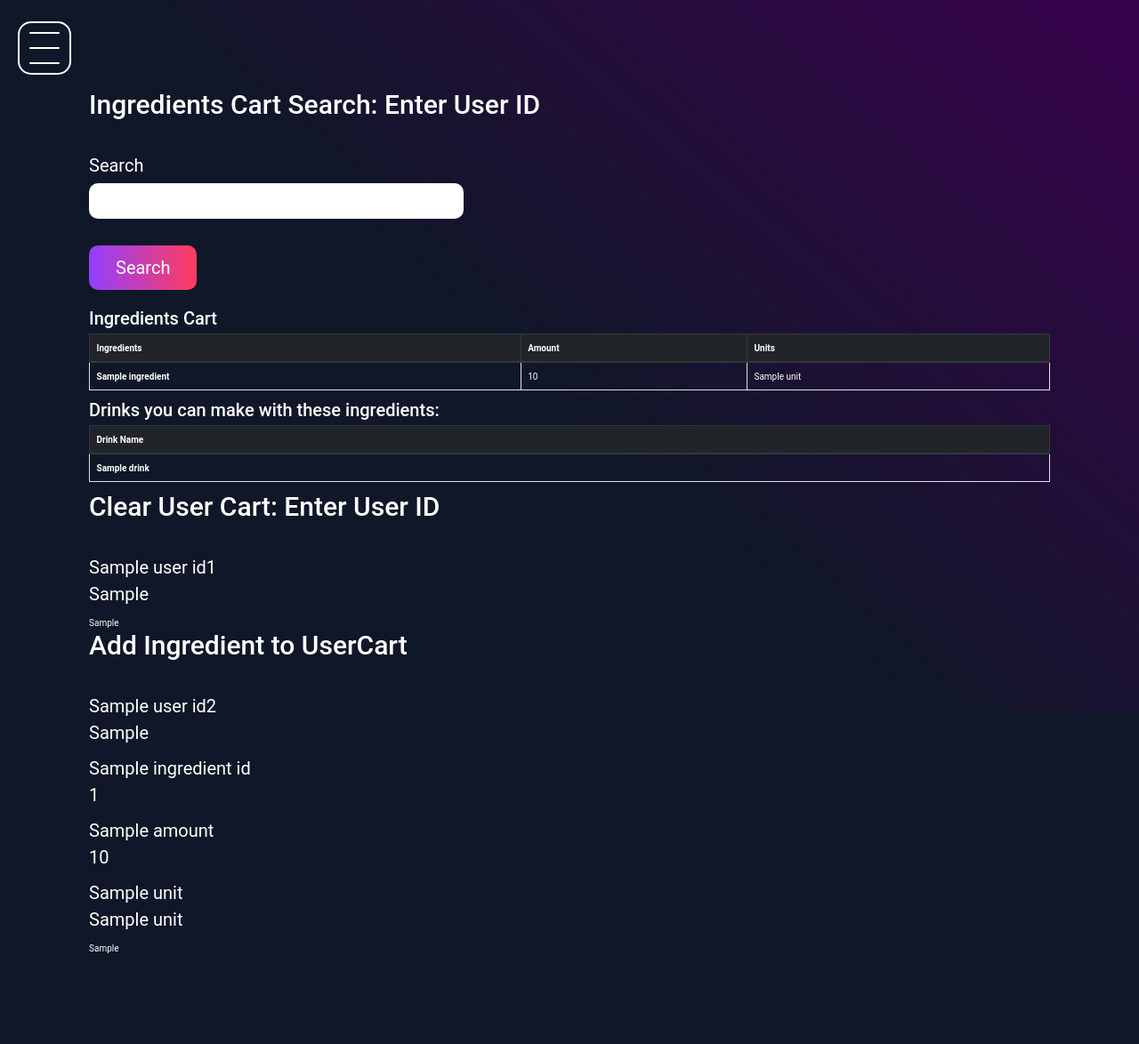
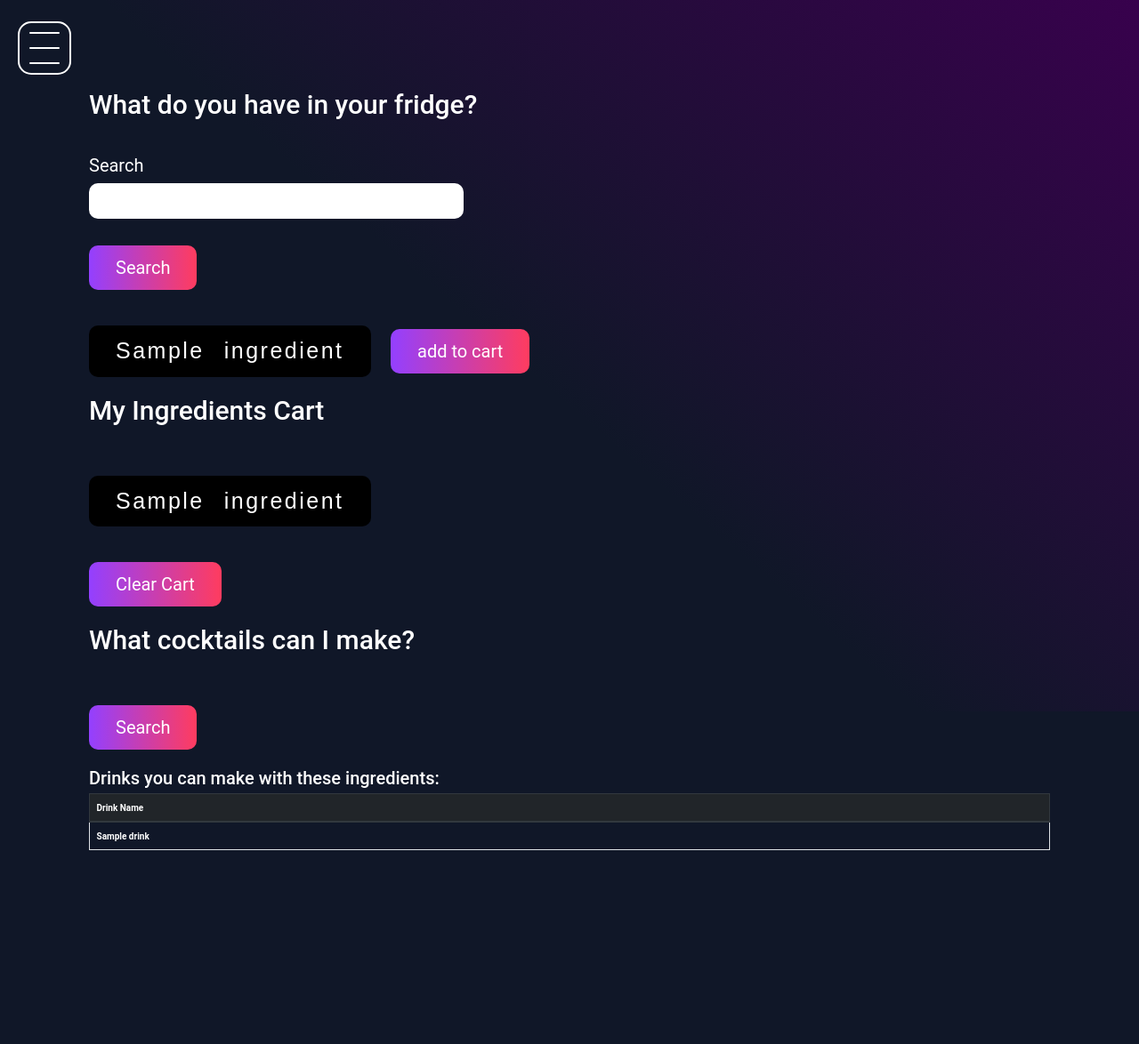
Before and after one commit to Stuarttsao/CS316_Project, a Flask app: template app/templates/cart.html in a window 1280 px wide. Shown: the whole page at 89% size. After the commit the page ends 956 px from the top, so only its background shows below. Run offline with Flask 2, Linux system fonts and the light colour scheme; the template is opened without the code that fills it: values that come from a table or form of the project are taken from there, most other values are stand-ins (such as "Sample title", 1, 10 or a date in 2020); lists and menus that the app fills with data are empty; parts of the project's set-up code (start-up, migrations or seed data) failed here and were passed over; some libraries are stand-ins or nearby versions.

Commit message:
made ingredients cart fully functional with interactive buttons

```diff
--- a/app/index.py
+++ b/app/index.py
@@ -1,5 +1,5 @@
-from urllib import request
-from flask import render_template
+# from urllib import request
+from flask import render_template, request, redirect, url_for, flash, jsonify
 from flask_login import current_user
 from flask_wtf import FlaskForm
 
@@ -39,7 +39,7 @@ class addDrinkForm(FlaskForm):
 
 class deleteCartForm(FlaskForm):
     userID1 = StringField('User ID', validators=[DataRequired()])
-    submit1 = SubmitField('Delete Cart')
+    submit1 = SubmitField('Clear Cart')
 
 class addCartForm(FlaskForm):
     userID2 = StringField('User ID', validators=[DataRequired()])
@@ -91,6 +91,11 @@ def drink(did):
     ingredients = Components.get_by_did(did)
     return render_template('drink.html', title='Drink', drink=drink, ingredients=ingredients)
 
+# @bp.route('/addToCart/<iid>', methods=['GET', 'POST'])
+# def addToCart(iid):
+#     ingredient = Ingredients.get_by_iid(iid)
+
+
 @bp.route('/ratings', methods=['GET', 'POST'])
 def social():
     my_rating = []
@@ -134,34 +139,58 @@ def menu():
 @bp.route('/cart', methods=['GET', 'POST'])
 def cartIndex():
     form = SearchForm()
-    ingredient = []
+    ingredients = []
     makable = []
+    addIngredient = []
     # delete cart
+    localCart = IngredientCart.get_by_uid(current_user.uid)
+
     deleteCart = deleteCartForm()
-    if deleteCart.submit1.data and deleteCart.validate_on_submit():
-        IngredientCart.remove_all_by_uid(deleteCart.userID1.data)
+    addCart = addCartForm()
 
-    # add to cart
-    addCart = addCartForm()
-    if addCart.submit2.data and addCart.validate():
-        print("cart")
-        cart = IngredientCart(uid=addCart.userID2.data, iid=addCart.ingredientID.data, amount=addCart.amount.data, unit=addCart.unit.data)
-        cart.insert()
+    if request.method == 'POST':
 
-        # print(cart)
+        if request.form.get('clearCart') == 'Clear Cart':
+            IngredientCart.remove_all_by_uid(current_user.uid)
+            localCart = IngredientCart.get_by_uid(current_user.uid)
+            print(localCart)
+            print("deleted cart")
 
-    if form.submit.data and form.validate_on_submit():
-        ingredient = IngredientCart.get_by_uid(form.search.data)
+        # # add to cart
+        # if addCart.submit2.data and addCart.validate():
+        #     print("cart")
+        #     cart = IngredientCart(uid=addCart.userID2.data, iid=addCart.ingredientID.data, amount=addCart.amount.data, unit=addCart.unit.data)
+        #     cart.insert()
+        #     localCart = IngredientCart.get_by_uid(current_user.uid)
 
-        iidList = []
-        for i in ingredient:
-            iidList.append(i.iid)
-        print(iidList)
+        if form.submit.data and form.validate_on_submit():
+            ingredients = Ingredients.get_by_name(form.search.data)
+            print(ingredients)
 
-        makable = IngredientCart.search_by_cart(iidList)
-        print(makable)
 
-    return render_template('cart.html', title='IngredientCart', form=form, addCart = addCart ,deleteCart = deleteCart,ingredients=ingredient, makable = makable)
+        if request.form.get('add'):
+            cart = IngredientCart(uid=current_user.uid, iid=request.form.get('ingredient'), amount=100, unit="placeholder")
+            cart.insert()
+            localCart = IngredientCart.get_by_uid(current_user.uid)
+
+
+
+
+
+
+        if request.form.get('makable') == 'Search':
+            iidList = []
+            for i in localCart:
+                iidList.append(i.iid)
+            print(iidList)
+
+            makable = IngredientCart.search_by_cart(iidList)
+            print(makable)
+
+    return render_template('cart.html', title='IngredientCart',uid = current_user.uid,
+    form=form, addCart = addCart ,deleteCart = deleteCart,ingredients=ingredients, localCart = localCart, makable = makable)
+
+
 
 @bp.route('/barcart', methods=['GET', 'POST'])
 def barCart():
--- a/app/models/ingredientCart.py
+++ b/app/models/ingredientCart.py
@@ -62,7 +62,7 @@
             FROM temp
             GROUP BY did
         )
-        SELECT drinks.name
+        SELECT drinks.name, drinks.did
         FROM drinks, total2, total
         WHERE total2.did = total.did AND total2.count = total.count AND total2.did = drinks.did
         ''')
--- a/app/static/css/example.css
+++ b/app/static/css/example.css
@@ -297,3 +297,28 @@
   -webkit-transform: scale(1.1);
   transform: scale(1.1);
 }
+
+span.b {
+  min-width: none;
+  background: rgb(147,64,255);
+  background: black;
+  color: var(--text-color);
+  display: inline-block;
+  font-weight: 400;
+  text-align: center;
+  white-space: nowrap;
+  vertical-align: middle;
+  -webkit-user-select: none;
+  -moz-user-select: none;
+  -ms-user-select: none;
+  user-select: none;
+  border: 0px;
+  padding: 1rem 3rem;
+  font-size: 1rem;
+  line-height: 1.5;
+  border-radius: 1rem;
+  cursor: pointer;
+  transition: all .2s ease-in-out;
+  margin: 2rem 2rem 2rem 0;
+  font-size: 2rem;
+}
--- a/app/templates/cart.html
+++ b/app/templates/cart.html
@@ -3,7 +3,10 @@
 {% block content %}
 
 <!-- HTML Page with search bar and search button -->
-<h1>Ingredients Cart Search: Enter User ID</h1>
+
+<!-- <h1>Current user: {{uid}}</h1> -->
+
+<h1>What do you have in your fridge?</h1>
 <form action="" method="post" novalidate>
   {{ form.hidden_tag() }}
   <p>
@@ -16,32 +19,42 @@
   {{ form.submit(class_="btn btn-black") }}
 
   <!-- list of ingredients returned from search -->
+  {% if ingredients %}
+  <div>
+      {% for ingredient in ingredients %}
+        <span class="b">
+          <text class="text">{{ingredient.name}}</text>
+        </span>
+        <form method="POST" action="/cart">
+          <input type="submit" value="add to cart" name="add">
+          <input type="hidden" value="{{ingredient.iid}}" name="ingredient">
+        </form>
+      {% endfor %}
+  </div>
+  {% endif %}
 
-{% if ingredients %}
-<h2>Ingredients Cart</h2>
-<table class='table table-hover table-bordered container'>
-  <thead class="thead-dark">
-    <tr>
-      <th scope="col">Ingredients</th>
-      <th scope="col">Amount</th>
-      <th scope="col">Units</th>
+{% if localCart %}
+<h1>My Ingredients Cart</h1>
+<div>
+  {% for ingredient in localCart %}
+    <span class="b">
+      <text class="text">{{ingredient.name}}</text>
+    </span>
+  {% endfor %}
+</div>
 
-    </tr>
-  </thead>
-  <tbody>
-    {% for ingredient in ingredients %}
-      <tr>
-        <th scope="row">{{ingredient.name}}</th>
-        <td>{{ingredient.amount}}</td>
-        <td>{{ingredient.unit}}</td>
-      </tr>
-    {% endfor %}
-  </tbody>
-</table>
+<form method="POST" action="/cart">
+  <input type="submit" value="Clear Cart" name="clearCart">
+</form>
+
+<h1 >What cocktails can I make?</h1>
+<form method="POST" action="/cart">
+  <input type="submit" value="Search" name="makable">
+</form>
+
+{% endif %}
 
 
-
-{% endif %}
 
 {% if makable %}
 <h2>Drinks you can make with these ingredients:</h2>
@@ -54,7 +67,7 @@
   <tbody>
     {% for drink in makable %}
       <tr>
-        <th scope="row">{{drink.name}}</th>
+        <th scope="row"><a href="{{ url_for('index.drink', did = drink.did) }}">{{drink.name}}</a></th>
       </tr>
     {% endfor %}
   </tbody>
@@ -63,20 +76,20 @@
 {% endif %}
 
 
-<h1>Clear User Cart: Enter User ID</h1>
-<form action="" method="post" novalidate>
-  {{ deleteCart.hidden_tag() }}
-  <p>
+<!-- <h1>Clear User Cart: Enter User ID</h1> -->
+
+  <!-- {{ deleteCart.hidden_tag() }} -->
+  <!-- <p>
     {{ deleteCart.userID1.label }}<br/>
     {{ deleteCart.userID1(size=32) }}<br/>
     {% for error in deleteCart.userID1.errors %}
     <span style="color: red;">[{{ error }}]</span>
     {% endfor %}
-  </p>
-  {{ deleteCart.submit1(class_="btn btn-black") }}
+  </p> -->
+  <!-- {{ deleteCart.submit1(class_="btn btn-black") }} -->
 
 
-<h1>Add Ingredient to UserCart</h1>
+<!-- <h1>Add Ingredient to UserCart</h1>
 <form action="" method="post" novalidate>
   {{ addCart.hidden_tag() }}
   <p>
@@ -107,7 +120,7 @@
     <span style="color: red;">[{{ error }}]</span>
     {% endfor %}
   </p>
-  {{ addCart.submit2(class_="btn btn-black") }}
+  {{ addCart.submit2(class_="btn btn-black") }} -->
 
 
 
```
Also changed, not shown: app/models/ingredients.py (+19 -12 lines).
